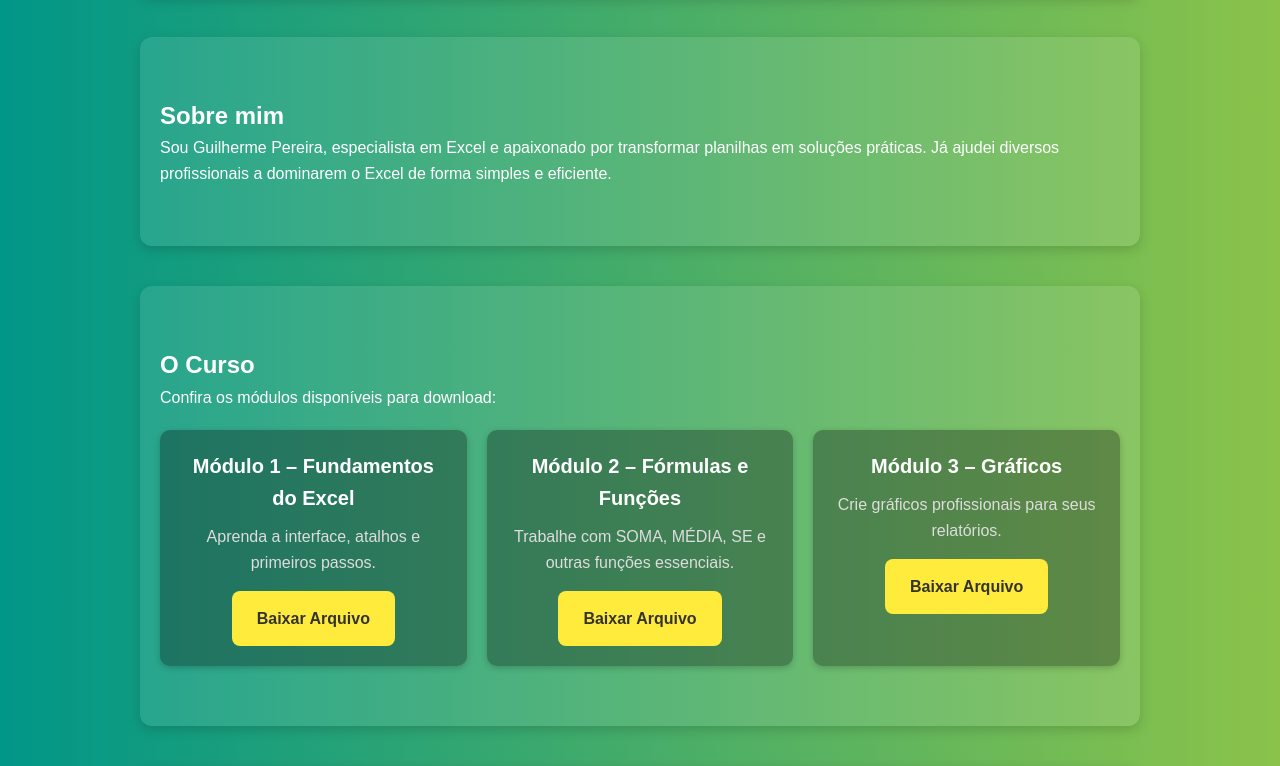
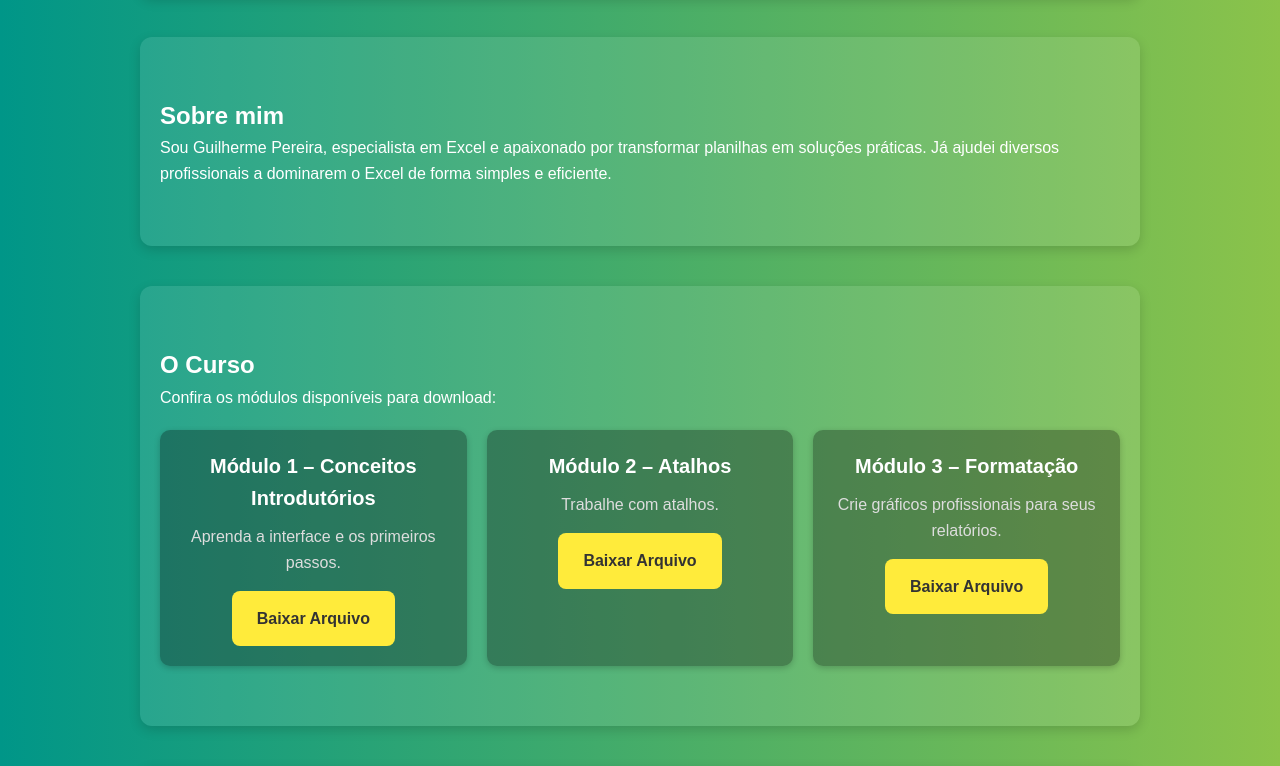
Before and after one commit to Guil-sketch/Excel, a plain HTML site: page index.html in a window 1280 px wide. Shown: the part 412-1178 px from the top of the page. Drawn offline with Linux system fonts and the light colour scheme.

Commit message:
Update index.html

```diff
--- a/index.html
+++ b/index.html
@@ -55,19 +55,19 @@
 
     <div class="modulos">
       <div class="modulo">
-        <h3>Módulo 1 – Fundamentos do Excel</h3>
-        <p>Aprenda a interface, atalhos e primeiros passos.</p>
+        <h3>Módulo 1 – Conceitos Introdutórios</h3>
+        <p>Aprenda a interface e os primeiros passos.</p>
         <a href="arquivos/modulo1.pdf" class="btn" download>Baixar Arquivo</a>
       </div>
 
       <div class="modulo">
-        <h3>Módulo 2 – Fórmulas e Funções</h3>
-        <p>Trabalhe com SOMA, MÉDIA, SE e outras funções essenciais.</p>
+        <h3>Módulo 2 – Atalhos</h3>
+        <p>Trabalhe com atalhos.</p>
         <a href="arquivos/modulo2.xlsx" class="btn" download>Baixar Arquivo</a>
       </div>
 
       <div class="modulo">
-        <h3>Módulo 3 – Gráficos</h3>
+        <h3>Módulo 3 – Formatação</h3>
         <p>Crie gráficos profissionais para seus relatórios.</p>
         <a href="arquivos/modulo3.pdf" class="btn" download>Baixar Arquivo</a>
       </div>
```
